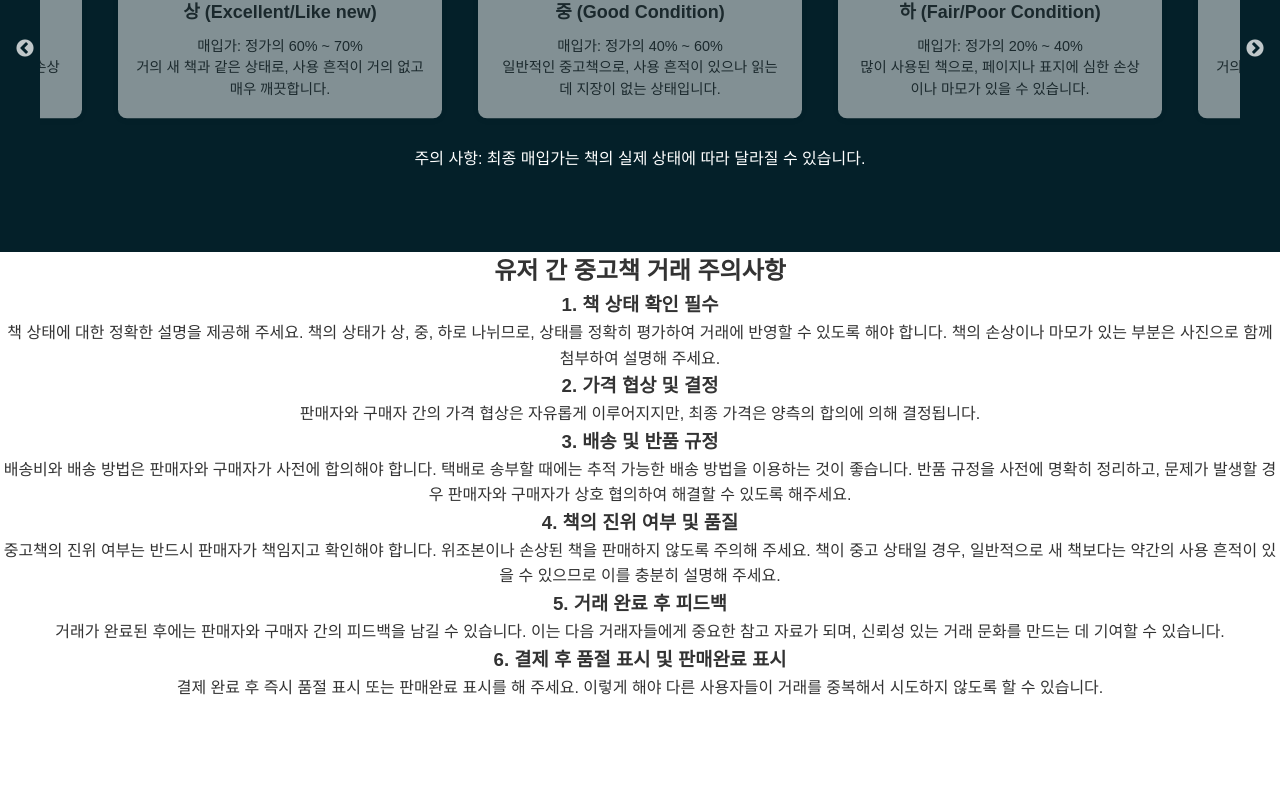
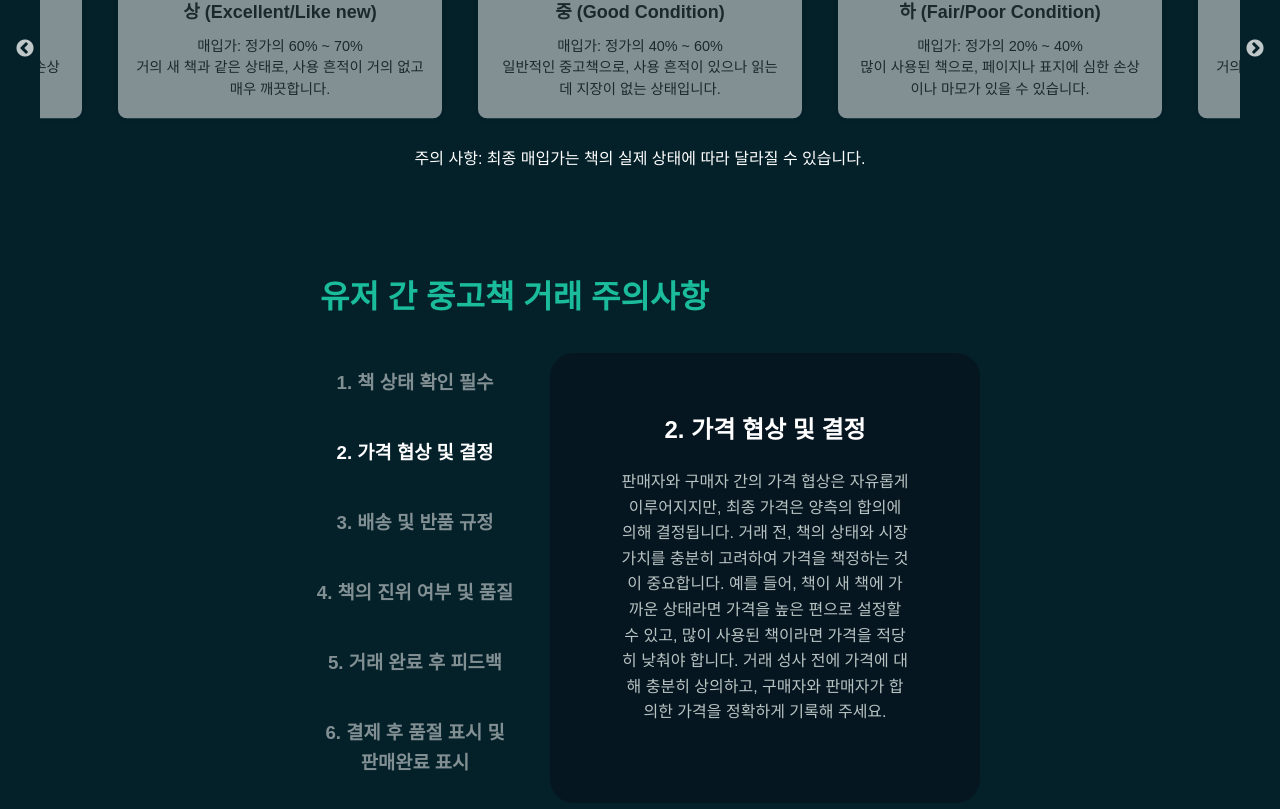
Before and after one commit to prgrms-web-devcourse-final-project/WEB1_2_ReadCircle_FE, a React (Vite) app: page / in a window 1280 px wide. Shown: the part 757-1566 px from the top of the page. Before the commit the page ends 1457 px from the top, so only its background shows below. Built offline with nearby package versions, Linux system fonts and the light colour scheme; a web font is replaced by a local one.

Commit message:
design: 유저 거래간 주의사항 디자인

```diff
--- a/src/components/Header.jsx
+++ b/src/components/Header.jsx
@@ -1,5 +1,5 @@
 import React, { useState, useEffect } from "react";
-import { Link, useNavigate } from "react-router-dom";
+import { Link, useNavigate, NavLink } from "react-router-dom";
 import "../styles/scss/Header.scss";
 import NotificationModal from "./NotificationModal";
 
@@ -84,13 +84,19 @@ const Header = () => {
         <nav>
           <ul>
             <li>
-              <Link to="/searchresult">전체 보기</Link>
+              <Link to="/searchresult" activeClassName="active">
+                전체 보기
+              </Link>
             </li>
             <li>
-              <Link to="/shop">쇼핑</Link>
+              <Link to="/shop" activeClassName="active">
+                쇼핑
+              </Link>
             </li>
             <li>
-              <Link to="/market">직거래</Link>
+              <Link to="/market" activeClassName="active">
+                직거래
+              </Link>
             </li>
           </ul>
         </nav>
--- a/src/pages/MainPage.jsx
+++ b/src/pages/MainPage.jsx
@@ -24,6 +24,44 @@ const MainPage = () => {
     centerPadding: "60px",
     slidesToShow: 3,
     speed: 500,
+  };
+
+  const [selectedWarning, setSelectedWarning] = useState(1);
+  const warnings = [
+    {
+      title: "1. 책 상태 확인 필수",
+      content:
+        "책 상태에 대한 정확한 설명을 제공해 주세요. 책의 상태는 상, 중, 하로 나뉘며, 각 상태를 정확하게 평가하여 거래에 반영할 수 있도록 해야 합니다. 책이 매우 깨끗한 상태인지, 아니면 약간의 사용 흔적이나 손상이 있는지 등 세부적인 사항들을 구체적으로 설명하는 것이 중요합니다. 예를 들어, 표지에 스크래치가 있거나 페이지에 얼룩이 있다면 이를 사진으로 촬영하여 함께 첨부하는 것이 좋습니다. 구매자가 책의 상태에 대해 오해하지 않도록 꼼꼼하게 설명해 주세요.",
+    },
+    {
+      title: "2. 가격 협상 및 결정",
+      content:
+        "판매자와 구매자 간의 가격 협상은 자유롭게 이루어지지만, 최종 가격은 양측의 합의에 의해 결정됩니다. 거래 전, 책의 상태와 시장 가치를 충분히 고려하여 가격을 책정하는 것이 중요합니다. 예를 들어, 책이 새 책에 가까운 상태라면 가격을 높은 편으로 설정할 수 있고, 많이 사용된 책이라면 가격을 적당히 낮춰야 합니다. 거래 성사 전에 가격에 대해 충분히 상의하고, 구매자와 판매자가 합의한 가격을 정확하게 기록해 주세요.",
+    },
+    {
+      title: "3. 배송 및 반품 규정",
+      content:
+        "배송비와 배송 방법은 판매자와 구매자가 사전에 합의해야 합니다. 택배로 송부할 때에는 추적 가능한 배송 방법을 이용하는 것이 좋습니다. 일반적으로, 배송비는 판매자가 부담하는 경우도 있지만, 구매자가 부담하는 경우도 있기 때문에 이를 미리 협의하고 명확히 정리해야 합니다. 또한, 반품 규정을 사전에 명확히 설정해 두는 것이 중요합니다. 예를 들어, 책에 대한 설명이 잘못되었거나, 배송 중 손상된 경우 반품을 허용할 수 있으며, 이런 부분에 대해 서로 합의한 규정이 있어야 합니다. 문제가 발생할 경우, 판매자와 구매자가 상호 협의하여 해결할 수 있도록 신속하게 대응해야 합니다.",
+    },
+    {
+      title: "4. 책의 진위 여부 및 품질",
+      content:
+        "중고책의 진위 여부는 반드시 판매자가 책임지고 확인해야 합니다. 위조본이나 손상된 책을 판매하지 않도록 주의해야 하며, 판매자가 이 점을 충분히 점검하고 확인하는 것이 매우 중요합니다. 또한, 중고책은 새 책에 비해 약간의 사용 흔적이 있을 수 있으며, 이러한 사항을 충분히 설명해야 합니다. 예를 들어, 책 표지에 작은 구겨짐이나 접힌 자국, 또는 페이지 끝이 살짝 닳아 있는 경우, 이를 미리 설명하고 사진을 첨부하여 구매자가 정확한 상태를 알 수 있도록 해야 합니다. 중고책의 품질에 대한 자세한 정보를 제공하면 신뢰성을 높일 수 있습니다.",
+    },
+    {
+      title: "5. 거래 완료 후 피드백",
+      content:
+        "거래가 완료된 후에는 판매자와 구매자 간의 피드백을 남길 수 있습니다. 이는 향후 거래자들에게 중요한 참고 자료가 되며, 신뢰성 있는 거래 문화를 만들고 다른 사용자들에게 도움이 됩니다. 피드백을 통해 거래의 원활한 진행 여부나 책 상태, 배송 상황 등에 대한 의견을 나눌 수 있습니다. 또한, 서로의 경험을 공유함으로써, 향후 거래에 대한 신뢰를 쌓을 수 있습니다. 피드백은 긍정적일 수도 있고, 부정적일 수도 있지만, 서로의 발전을 위한 중요한 자료가 됩니다.",
+    },
+    {
+      title: "6. 결제 후 품절 표시 및 판매완료 표시",
+      content:
+        "결제 완료 후 즉시 품절 표시 또는 판매완료 표시를 해 주세요. 이렇게 해야 다른 사용자들이 거래를 중복해서 시도하지 않도록 할 수 있습니다. 판매 완료된 책에 대한 정보를 실시간으로 업데이트하는 것이 매우 중요합니다. 예를 들어, 책이 판매되었지만, 해당 책이 여전히 ‘판매 중’으로 표시되어 있으면, 다른 사용자가 이를 구매하려고 시도할 수 있습니다. 이 경우, 중복된 거래가 발생하거나 혼란이 생길 수 있기 때문에, 결제가 완료되었음을 확인한 후 즉시 품절 표시를 해 주세요. 이 과정은 원활한 거래 환경을 만들고 사용자들 간의 신뢰를 높이는 데 기여합니다.",
+    },
+  ];
+
+  const handleClick = (index) => {
+    setSelectedWarning(index);
   };
 
   useEffect(() => {
@@ -112,74 +150,22 @@ const MainPage = () => {
           <div className="transaction-warning">
             <h2>유저 간 중고책 거래 주의사항</h2>
             <div className="warning-card-container">
-              <div className="warning-card">
-                {/* <div className="warning-icon">⚠️</div> */}
-                <div className="warning-content">
-                  <h3>1. 책 상태 확인 필수</h3>
-                  <p>
-                    책 상태에 대한 정확한 설명을 제공해 주세요. 책의 상태가 상,
-                    중, 하로 나뉘므로, 상태를 정확히 평가하여 거래에 반영할 수
-                    있도록 해야 합니다. 책의 손상이나 마모가 있는 부분은
-                    사진으로 함께 첨부하여 설명해 주세요.
-                  </p>
-                </div>
+              <div className="warning-list">
+                {warnings.map((warning, index) => (
+                  <div
+                    key={index}
+                    className={`warning-card ${
+                      selectedWarning === index ? "selected" : ""
+                    }`}
+                    onClick={() => handleClick(index)}
+                  >
+                    <h3>{warning.title}</h3>
+                  </div>
+                ))}
               </div>
-
-              <div className="warning-card">
-                <div className="warning-content">
-                  <h3>2. 가격 협상 및 결정</h3>
-                  <p>
-                    판매자와 구매자 간의 가격 협상은 자유롭게 이루어지지만, 최종
-                    가격은 양측의 합의에 의해 결정됩니다.
-                  </p>
-                </div>
-              </div>
-
-              <div className="warning-card">
-                <div className="warning-content">
-                  <h3>3. 배송 및 반품 규정</h3>
-                  <p>
-                    배송비와 배송 방법은 판매자와 구매자가 사전에 합의해야
-                    합니다. 택배로 송부할 때에는 추적 가능한 배송 방법을
-                    이용하는 것이 좋습니다. 반품 규정을 사전에 명확히 정리하고,
-                    문제가 발생할 경우 판매자와 구매자가 상호 협의하여 해결할 수
-                    있도록 해주세요.
-                  </p>
-                </div>
-              </div>
-
-              <div className="warning-card">
-                <div className="warning-content">
-                  <h3>4. 책의 진위 여부 및 품질</h3>
-                  <p>
-                    중고책의 진위 여부는 반드시 판매자가 책임지고 확인해야
-                    합니다. 위조본이나 손상된 책을 판매하지 않도록 주의해
-                    주세요. 책이 중고 상태일 경우, 일반적으로 새 책보다는 약간의
-                    사용 흔적이 있을 수 있으므로 이를 충분히 설명해 주세요.
-                  </p>
-                </div>
-              </div>
-
-              <div className="warning-card">
-                <div className="warning-content">
-                  <h3>5. 거래 완료 후 피드백</h3>
-                  <p>
-                    거래가 완료된 후에는 판매자와 구매자 간의 피드백을 남길 수
-                    있습니다. 이는 다음 거래자들에게 중요한 참고 자료가 되며,
-                    신뢰성 있는 거래 문화를 만드는 데 기여할 수 있습니다.
-                  </p>
-                </div>
-              </div>
-
-              <div className="warning-card">
-                <div className="warning-content">
-                  <h3>6. 결제 후 품절 표시 및 판매완료 표시</h3>
-                  <p>
-                    결제 완료 후 즉시 품절 표시 또는 판매완료 표시를 해 주세요.
-                    이렇게 해야 다른 사용자들이 거래를 중복해서 시도하지 않도록
-                    할 수 있습니다.
-                  </p>
-                </div>
+              <div className="warning-detail">
+                <h3>{warnings[selectedWarning].title}</h3>
+                <p>{warnings[selectedWarning].content}</p>
               </div>
             </div>
           </div>
--- a/src/styles/scss/Header.scss
+++ b/src/styles/scss/Header.scss
@@ -55,8 +55,12 @@ nav ul li a {
   color: inherit;
 }
 
-nav ul li:hover {
+nav ul li a:hover {
   color: #1abc9c;
+}
+
+nav ul li a.active {
+  color: #148f77;
 }
 
 .actions .header__login {
--- a/src/styles/scss/MainPage.scss
+++ b/src/styles/scss/MainPage.scss
@@ -65,6 +65,7 @@ main {
         font-size: 36px;
         color: #1abc9c;
         margin-bottom: 20px;
+        text-align: center;
       }
 
       p {
@@ -109,6 +110,8 @@ main {
       h3 {
         font-size: 20px;
         margin-bottom: 10px;
+        color: #333;
+        text-align: center;
       }
 
       p {
@@ -150,8 +153,100 @@ main {
       }
     }
   }
+
+  .container {
+    display: flex;
+    justify-content: space-between;
+    padding: 20px 300px;
+    background-color: #042029;
+    color: #fff;
+  }
+
+  .transaction-warning {
+    width: 100%;
+
+    h2 {
+      font-size: 32px;
+      text-align: left;
+      margin-left: 20px;
+      color: #1abc9c;
+    }
+  }
+
+  .warning-card-container {
+    display: flex;
+    margin-top: 30px;
+  }
+
+  .warning-list {
+    width: 250px;
+    padding-right: 20px;
+  }
+
+  .warning-card {
+    padding: 15px;
+    margin-bottom: 10px;
+    cursor: pointer;
+    transition: background-color 0.3s, color 0.3s;
+    min-width: 230px;
+
+    h3 {
+      color: rgba(255, 255, 255, 0.5);
+      transition: color 0.3s;
+    }
+
+    &:hover {
+      background-color: transparent;
+      h3 {
+        color: rgba(255, 255, 255, 1);
+      }
+    }
+
+    &.selected {
+      background-color: #042029;
+      h3 {
+        color: rgba(255, 255, 255, 1);
+      }
+    }
+  }
+
+  .warning-detail {
+    flex-grow: 1;
+    padding: 20px;
+    min-width: 200px;
+    background-color: #061621;
+    border-radius: 24px;
+
+    display: flex;
+    flex-direction: column;
+    justify-content: center;
+    align-items: center;
+    text-align: center;
+
+    h3,
+    p {
+      margin: 0;
+      padding-left: 50px;
+      padding-right: 50px;
+      padding-bottom: 20px;
+    }
+
+    h3 {
+      text-align: left;
+      font-size: 24px;
+      margin: 0;
+      color: #fff;
+    }
+
+    p {
+      font-size: 16px;
+      line-height: 1.6;
+      color: #b8c4c2;
+    }
+  }
 }
 
+// React slick
 //   .slick-list {
 //     overflow: hidden;
 //     padding: 10px 0;
```
